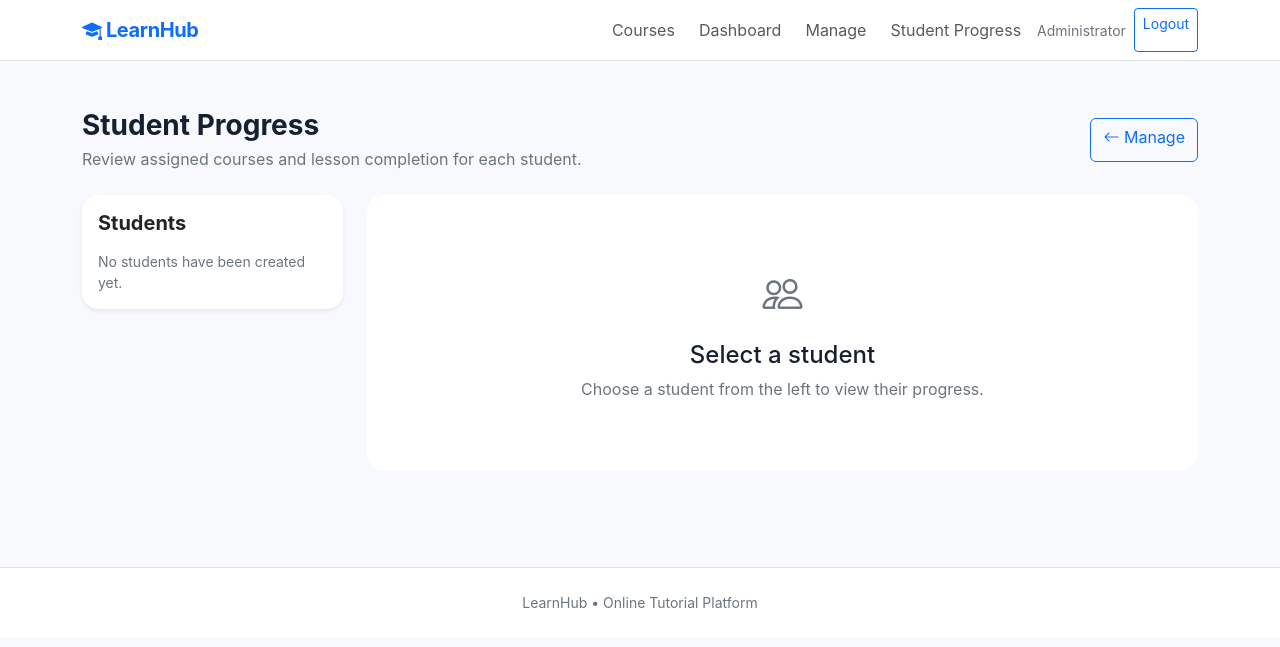
After one commit to aneesh662/edunexa, a Flask app: page /admin/student-progress in a window 1280 px wide. The commit adds this page. Shown: the top 647 px of the page. Run offline with Flask 3, Linux system fonts and the light colour scheme; a user stored in the database is signed in; data comes from the database, SQL or seed files in the repository; both versions use the stored data as it was after the commit.

Commit message:
Add files via upload

```diff
--- a/app.py
+++ b/app.py
@@ -32,9 +32,9 @@ def db():
     return conn
 
 def create_database():
-    """Create the SQLite database only when tutorial.db does not exist.
-    Normal application refreshes never reset or reseed the database.
-    All data changes happen through application routes.
+    """Create tutorial.db only when it does not exist.
+    The database starts EMPTY except for the administrator account.
+    Courses, lessons and student assignments are created only through the application.
     """
     if os.path.exists(DB):
         return
@@ -91,36 +91,8 @@ def create_database():
     now = datetime.now().isoformat(timespec="seconds")
     conn.execute("INSERT INTO users(name,email,password,role,created_at) VALUES(?,?,?,?,?)",
                  ("Administrator","admin@example.com",generate_password_hash("admin123"),"admin",now))
-    courses = [
-        ("Python for Beginners","Learn Python from fundamentals to practical data handling.","Programming","Beginner",""),
-        ("Power BI Data Analytics","Build professional dashboards, KPIs and business reports.","Data Analytics","Intermediate",""),
-        ("Advanced Excel","Master formulas, PivotTables, charts and data analysis.","Business","Intermediate",""),
-        ("Financial Accounting","Understand accounting principles with practical business examples.","Finance","Beginner","")
-    ]
-    lesson_data = {
-        "Python for Beginners":[("Introduction to Python","Python is a readable, versatile programming language. In this lesson learn variables, types and the interpreter.",10),("Variables and Data Types","Strings, numbers, lists, tuples and dictionaries with simple examples.",18),("Conditions and Loops","Use if statements and loops to automate repeated work.",20),("Functions and Mini Project","Create reusable functions and finish a small practical project.",25)],
-        "Power BI Data Analytics":[("Power BI Overview","Understand the report workflow: import, transform, model and visualize.",12),("Power Query Basics","Clean, merge and transform business data.",22),("DAX Fundamentals","Create measures and calculated columns using DAX.",25),("Dashboard Project","Build a management dashboard with KPIs and trends.",30)],
-        "Advanced Excel":[("Excel Foundations","Tables, references, formatting and efficient workbook structure.",12),("Lookup and Logic","Use XLOOKUP, INDEX/MATCH and logical functions.",22),("PivotTables","Summarize large datasets and build useful reports.",25),("Dashboard Project","Combine formulas, pivots and charts into a dashboard.",30)],
-        "Financial Accounting":[("Accounting Fundamentals","Understand the accounting equation and double-entry bookkeeping.",15),("Journal and Ledger","Record transactions and post them to ledgers.",20),("Trial Balance","Prepare and review a trial balance.",18),("Financial Statements","Prepare income statement, balance sheet and cash flow basics.",25)]
-    }
-    for title,desc,cat,level,thumb in courses:
-        cur=conn.execute("INSERT INTO courses(title,description,category,level,thumbnail,published,created_at) VALUES(?,?,?,?,?,?,?)",
-                         (title,desc,cat,level,thumb,1,now))
-        cid=cur.lastrowid
-        pos=1
-        for lt,content,dur in lesson_data[title]:
-            conn.execute("INSERT INTO lessons(course_id,title,content,video_url,pdf_url,duration,position) VALUES(?,?,?,?,?,?,?)",
-                         (cid,lt,content,"","",dur,pos))
-            pos+=1
-        q=conn.execute("INSERT INTO quizzes(course_id,title) VALUES(?,?)",(cid,"Knowledge Check"))
-        qid=q.lastrowid
-        for question,a,b,c,d,ans in [
-            ("Which step normally comes first in a data workflow?","Import data","Delete database","Print report","Send email","A"),
-            ("Which item helps track learning completion?","Progress","Wallpaper","Invoice","Folder","A"),
-            ("What is a reusable block of Python code called?","Function","Cell","Slide","Record","A")]:
-            conn.execute("INSERT INTO questions(quiz_id,question,option_a,option_b,option_c,option_d,answer) VALUES(?,?,?,?,?,?,?)",
-                         (qid,question,a,b,c,d,ans))
-    conn.commit(); conn.close()
+    conn.commit()
+    conn.close()
 
 # tutorial.db is persistent. It is created once if missing; refresh/restart never resets it.
 create_database()
@@ -565,6 +537,42 @@ def progress_api(course_id):
                          WHERE p.user_id=? AND l.course_id=? AND p.completed=1""",(session["user_id"],course_id)).fetchone()["c"]
     conn.close(); return jsonify({"total":total,"completed":done,"percent":round(done/total*100) if total else 0})
 
+@app.get("/admin/student-progress")
+@login_required
+@role_required("admin")
+def student_progress():
+    conn = db()
+    students = conn.execute("""SELECT id,name,email,created_at FROM users
+                              WHERE role='student' ORDER BY name COLLATE NOCASE""").fetchall()
+    selected_id = request.args.get("student_id", type=int)
+    if selected_id is None and students:
+        selected_id = students[0]["id"]
+    selected = None
+    courses = []
+    if selected_id:
+        selected = conn.execute("SELECT id,name,email FROM users WHERE id=? AND role='student'", (selected_id,)).fetchone()
+        if selected:
+            courses = conn.execute("""SELECT c.id,c.title,c.category,c.level,
+                COUNT(l.id) lesson_total,
+                SUM(CASE WHEN p.completed=1 THEN 1 ELSE 0 END) completed_lessons,
+                ca.assigned_at
+                FROM course_assignments ca
+                JOIN courses c ON c.id=ca.course_id
+                LEFT JOIN lessons l ON l.course_id=c.id
+                LEFT JOIN progress p ON p.lesson_id=l.id AND p.user_id=ca.user_id
+                WHERE ca.user_id=?
+                GROUP BY c.id, c.title, c.category, c.level, ca.assigned_at
+                ORDER BY c.title COLLATE NOCASE""", (selected_id,)).fetchall()
+            # Detailed timeline for every assigned course.
+            for idx, c in enumerate(courses):
+                rows = conn.execute("""SELECT l.id,l.title,l.position,l.duration,l.video_url,l.pdf_url,
+                    COALESCE(p.completed,0) completed,p.completed_at
+                    FROM lessons l LEFT JOIN progress p ON p.lesson_id=l.id AND p.user_id=?
+                    WHERE l.course_id=? ORDER BY l.position,l.id""", (selected_id,c["id"])).fetchall()
+                courses[idx] = {**dict(c), "lessons": [dict(r) for r in rows]}
+    conn.close()
+    return render_template("student_progress.html", students=students, selected=selected, courses=courses)
+
 @app.get("/admin/database/download")
 @login_required
 @role_required("admin")
--- a/static/css/style.css
+++ b/static/css/style.css
@@ -19,3 +19,6 @@ body{background:#f7f9fc;color:var(--ink);font-family:Inter,system-ui,-apple-syst
 .pdf-viewer iframe{width:100%;height:100%;border:0;display:block;background:#fff}
 .video-wrap iframe{pointer-events:auto}
 @media(max-width:767.98px){.pdf-viewer{height:70vh}.study-material{padding:12px!important}}
+
+/* Lesson timeline */
+.lesson-timeline{position:relative;padding-left:4px}.lesson-timeline:before{content:"";position:absolute;left:25px;top:18px;bottom:18px;width:2px;background:#e2e8f0}.lesson-link{position:relative;z-index:1}.lesson-link span{border:2px solid #fff;box-shadow:0 0 0 1px #dbe4f0}.lesson-link.active span{background:#2563eb;color:#fff}.lesson-link .media-dot{font-size:11px}.progress-ring{font-weight:700}
--- a/templates/admin.html
+++ b/templates/admin.html
@@ -29,7 +29,7 @@
   <div class="card border-0 shadow-sm mb-4"><div class="card-body p-3 p-md-4">
     <h4 class="mb-3">User Management</h4>
     <div class="table-responsive mobile-table"><table class="table align-middle mb-0"><thead><tr><th>Name</th><th>Email</th><th>Role</th><th>Assigned</th><th>Created</th><th class="text-end">Actions</th></tr></thead><tbody>
-    {% for u in users %}<tr><td class="fw-semibold">{{u.name}}</td><td>{{u.email}}</td><td><span class="badge text-bg-light">{{u.role|title}}</span></td><td>{{u.assigned_count}}</td><td class="small text-secondary">{{u.created_at}}</td><td class="text-end text-nowrap"><button class="btn btn-sm btn-outline-primary" data-bs-toggle="modal" data-bs-target="#editUser{{u.id}}">Edit</button>{% if u.id != current_user_id %}<form class="d-inline" method="post" action="{{url_for('delete_user',user_id=u.id)}}" onsubmit="return confirm('Delete this user permanently?')"><button class="btn btn-sm btn-outline-danger">Delete</button></form>{% endif %}</td></tr>
+    {% for u in users %}<tr><td class="fw-semibold">{{u.name}}</td><td>{{u.email}}</td><td><span class="badge text-bg-light">{{u.role|title}}</span></td><td>{{u.assigned_count}}</td><td class="small text-secondary">{{u.created_at}}</td><td class="text-end text-nowrap">{% if u.role == "student" %}<a class="btn btn-sm btn-outline-success" href="{{url_for('student_progress',student_id=u.id)}}">Progress</a>{% endif %}<button class="btn btn-sm btn-outline-primary" data-bs-toggle="modal" data-bs-target="#editUser{{u.id}}">Edit</button>{% if u.id != current_user_id %}<form class="d-inline" method="post" action="{{url_for('delete_user',user_id=u.id)}}" onsubmit="return confirm('Delete this user permanently?')"><button class="btn btn-sm btn-outline-danger">Delete</button></form>{% endif %}</td></tr>
     <div class="modal fade" id="editUser{{u.id}}" tabindex="-1"><div class="modal-dialog"><div class="modal-content"><form method="post" action="{{url_for('edit_user',user_id=u.id)}}"><div class="modal-header"><h5 class="modal-title">Edit User</h5><button type="button" class="btn-close" data-bs-dismiss="modal"></button></div><div class="modal-body"><input class="form-control mb-2" name="name" value="{{u.name}}" required><input class="form-control mb-2" name="email" type="email" value="{{u.email}}" required><select class="form-select mb-2" name="role">{% for r in ['student','instructor','admin'] %}<option value="{{r}}" {% if u.role==r %}selected{% endif %}>{{r|title}}</option>{% endfor %}</select><input class="form-control" name="password" type="password" minlength="6" placeholder="New password (optional)"></div><div class="modal-footer"><button class="btn btn-primary">Save Changes</button></div></form></div></div></div>
     {% else %}<tr><td colspan="6" class="text-center text-secondary py-4">No users found.</td></tr>{% endfor %}
     </tbody></table></div>
--- a/templates/base.html
+++ b/templates/base.html
@@ -11,7 +11,7 @@
 <div id="nav" class="collapse navbar-collapse"><ul class="navbar-nav ms-auto align-items-lg-center gap-lg-2">
 <li><a class="nav-link" href="{{ url_for('courses') }}">Courses</a></li>
 {% if current_user %}<li><a class="nav-link" href="{{ url_for('dashboard') }}">Dashboard</a></li>{% endif %}
-{% if role in ['admin','instructor'] %}<li><a class="nav-link" href="{{ url_for('admin') }}">Manage</a></li>{% endif %}
+{% if role in ['admin','instructor'] %}<li><a class="nav-link" href="{{ url_for('admin') }}">Manage</a></li>{% endif %}{% if role == 'admin' %}<li><a class="nav-link" href="{{ url_for('student_progress') }}">Student Progress</a></li>{% endif %}
 {% if current_user %}<li><span class="small text-secondary">{{ current_user }}</span></li><li><a class="btn btn-outline-primary btn-sm" href="{{ url_for('logout') }}">Logout</a></li>
 {% else %}<li><a class="btn btn-primary btn-sm" href="{{ url_for('login') }}">Login</a></li>{% endif %}
 </ul></div></div></nav>
--- a/templates/learn.html
+++ b/templates/learn.html
@@ -13,7 +13,7 @@
       <aside class="col-12 col-lg-3 col-xl-3 lesson-sidebar">
         <div class="p-3 p-lg-2 p-xl-3">
           <div class="d-flex justify-content-between align-items-center mb-2"><strong>Course Lessons</strong><span class="badge text-bg-light">{{lessons|length}}</span></div>
-          <div class="lesson-list">
+          <div class="lesson-timeline">
             {% for l in lessons %}
             <a href="{{url_for('learn',course_id=course.id,lesson_id=l.id)}}" class="lesson-link {% if l.id == lesson.id %}active{% endif %}">
               <span>{% if l.completed %}<i class="bi bi-check2"></i>{% else %}{{loop.index}}{% endif %}</span>
@@ -32,7 +32,7 @@
               {% if lesson.completed %}<span class="badge text-bg-success">Completed</span>{% endif %}
             </div>
             {% if lesson.video_url %}
-            <div class="video-wrap mb-4"><iframe data-youtube="{{lesson.video_url}}" src="about:blank" title="{{lesson.title}}" allow="autoplay; encrypted-media; picture-in-picture" allowfullscreen></iframe></div>
+            <div class="video-wrap mb-4"><iframe data-youtube="{{lesson.video_url}}" src="about:blank" title="{{lesson.title}}" allow="autoplay; encrypted-media; picture-in-picture"></iframe></div>
             {% endif %}
             {% if lesson.content %}<div class="lesson-rich-content mb-4">{{lesson.content|replace('\n','<br>')|safe}}</div>{% endif %}
             {% if lesson.pdf_url %}<div class="study-material border rounded-3 p-3 mb-4">
@@ -52,7 +52,7 @@ document.querySelectorAll('[data-youtube]').forEach(function(f){
   try { const u=new URL(f.dataset.youtube); let id='';
     if(u.hostname.includes('youtube.com')) { id=u.searchParams.get('v') || (u.pathname.includes('/embed/') ? u.pathname.split('/embed/')[1].split('/')[0] : u.pathname.split('/').pop()); }
     if(u.hostname==='youtu.be') id=u.pathname.substring(1).split('/')[0];
-    if(id) f.src='https://www.youtube.com/embed/'+id+'?rel=0&controls=0&disablekb=1&fs=0&modestbranding=1&playsinline=1';
+    if(id) f.src='https://www.youtube.com/embed/'+id+'?rel=0&controls=1&disablekb=1&fs=0&modestbranding=1&playsinline=1';
   } catch(e) {}
 });
 </script>
--- /dev/null
+++ b/templates/student_progress.html
@@ -0,0 +1,60 @@
+{% extends 'base.html' %}
+{% block title %}Student Progress{% endblock %}
+{% block content %}
+<div class="container py-4 py-lg-5">
+  <div class="d-flex flex-wrap justify-content-between align-items-center gap-3 mb-4">
+    <div><h1 class="h3 fw-bold mb-1">Student Progress</h1><p class="text-secondary mb-0">Review assigned courses and lesson completion for each student.</p></div>
+    <a class="btn btn-outline-primary" href="{{url_for('admin')}}"><i class="bi bi-arrow-left"></i> Manage</a>
+  </div>
+  <div class="row g-4">
+    <aside class="col-12 col-lg-4 col-xl-3">
+      <div class="card border-0 shadow-sm">
+        <div class="card-body">
+          <h5 class="fw-bold mb-3">Students</h5>
+          {% if students %}
+          <div class="list-group list-group-flush">
+            {% for s in students %}
+            <a class="list-group-item list-group-item-action border rounded-3 mb-2 {% if selected and selected.id == s.id %}active{% endif %}" href="{{url_for('student_progress',student_id=s.id)}}">
+              <div class="fw-semibold">{{s.name}}</div><div class="small {% if selected and selected.id == s.id %}text-white-50{% else %}text-secondary{% endif %}">{{s.email}}</div>
+            </a>
+            {% endfor %}
+          </div>
+          {% else %}<div class="text-secondary small">No students have been created yet.</div>{% endif %}
+        </div>
+      </div>
+    </aside>
+    <main class="col-12 col-lg-8 col-xl-9">
+      {% if selected %}
+      <div class="card border-0 shadow-sm mb-4"><div class="card-body">
+        <div class="d-flex flex-wrap justify-content-between align-items-center gap-3">
+          <div><h2 class="h4 fw-bold mb-1">{{selected.name}}</h2><div class="text-secondary small">{{selected.email}}</div></div>
+          <span class="badge text-bg-primary">Student</span>
+        </div>
+      </div></div>
+      {% if courses %}
+        {% for c in courses %}
+        {% set total=c.lesson_total or 0 %}{% set done=c.completed_lessons or 0 %}{% set pct=((done/total*100)|round(0,'common'))|int if total else 0 %}
+        <div class="card border-0 shadow-sm mb-4">
+          <div class="card-body">
+            <div class="d-flex flex-wrap justify-content-between gap-3 mb-2"><div><h3 class="h5 fw-bold mb-1">{{c.title}}</h3><div class="small text-secondary">{{c.category or 'General'}} • {{c.level or 'Beginner'}}</div></div><div class="text-end"><div class="fw-bold">{{pct}}%</div><div class="small text-secondary">{{done}} / {{total}} lessons</div></div></div>
+            <div class="progress mb-3" style="height:8px"><div class="progress-bar" style="width:{{pct}}%"></div></div>
+            <div class="timeline-progress">
+              {% for l in c.lessons %}
+              <div class="d-flex gap-3 py-3 border-bottom">
+                <div class="pt-1">{% if l.completed %}<i class="bi bi-check-circle-fill text-success"></i>{% else %}<i class="bi bi-circle text-secondary"></i>{% endif %}</div>
+                <div class="flex-grow-1"><div class="fw-semibold">{{loop.index}}. {{l.title}}</div><div class="small text-secondary">{{l.duration or 0}} min {% if l.video_url %}• Video{% endif %}{% if l.pdf_url %} • PDF{% endif %}</div>{% if l.completed_at %}<div class="small text-success">Completed: {{l.completed_at}}</div>{% endif %}</div>
+              </div>
+              {% endfor %}
+              {% if not c.lessons %}<div class="text-secondary small py-2">No lessons have been added to this course yet.</div>{% endif %}
+            </div>
+          </div>
+        </div>
+        {% endfor %}
+      {% else %}<div class="empty"><i class="bi bi-journal-x fs-1 text-secondary"></i><h4 class="mt-3">No assigned courses</h4><p class="text-secondary mb-0">Assign a course to this student from Manage.</p></div>{% endif %}
+      {% else %}
+      <div class="empty"><i class="bi bi-people fs-1 text-secondary"></i><h4 class="mt-3">Select a student</h4><p class="text-secondary mb-0">Choose a student from the left to view their progress.</p></div>
+      {% endif %}
+    </main>
+  </div>
+</div>
+{% endblock %}
```
Also changed, not shown: README.md, tutorial.db.
